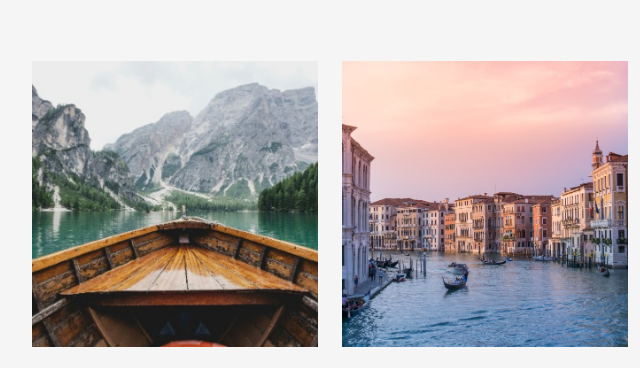
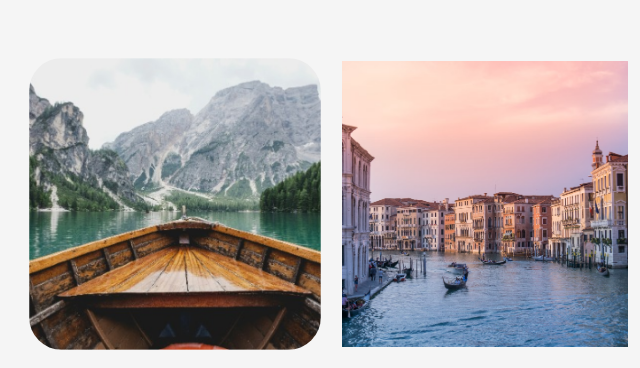
Before and after one commit to dzordii/travelgram-project, a website built with Vite: page index.html in a window 1280 px wide. In both pictures the pointer is over the picture 175 px from the left and 495 px from the top of the page. Shown: the part 291-659 px from the top of the page, 0-640 px from the left. Built offline with nearby package versions, Linux system fonts and the light colour scheme.

Commit message:
basic animations for carrousel section

```diff
--- a/src/styles/carrousel.css
+++ b/src/styles/carrousel.css
@@ -16,6 +16,12 @@
             width: 286px;
             height: 286px;
             object-fit: cover;
+            transition: 200ms ease-in-out;
+
+            &:hover {
+                transform: scale(1.02);
+                border-radius: 2rem;
+            }
         }
     }
 }
```
